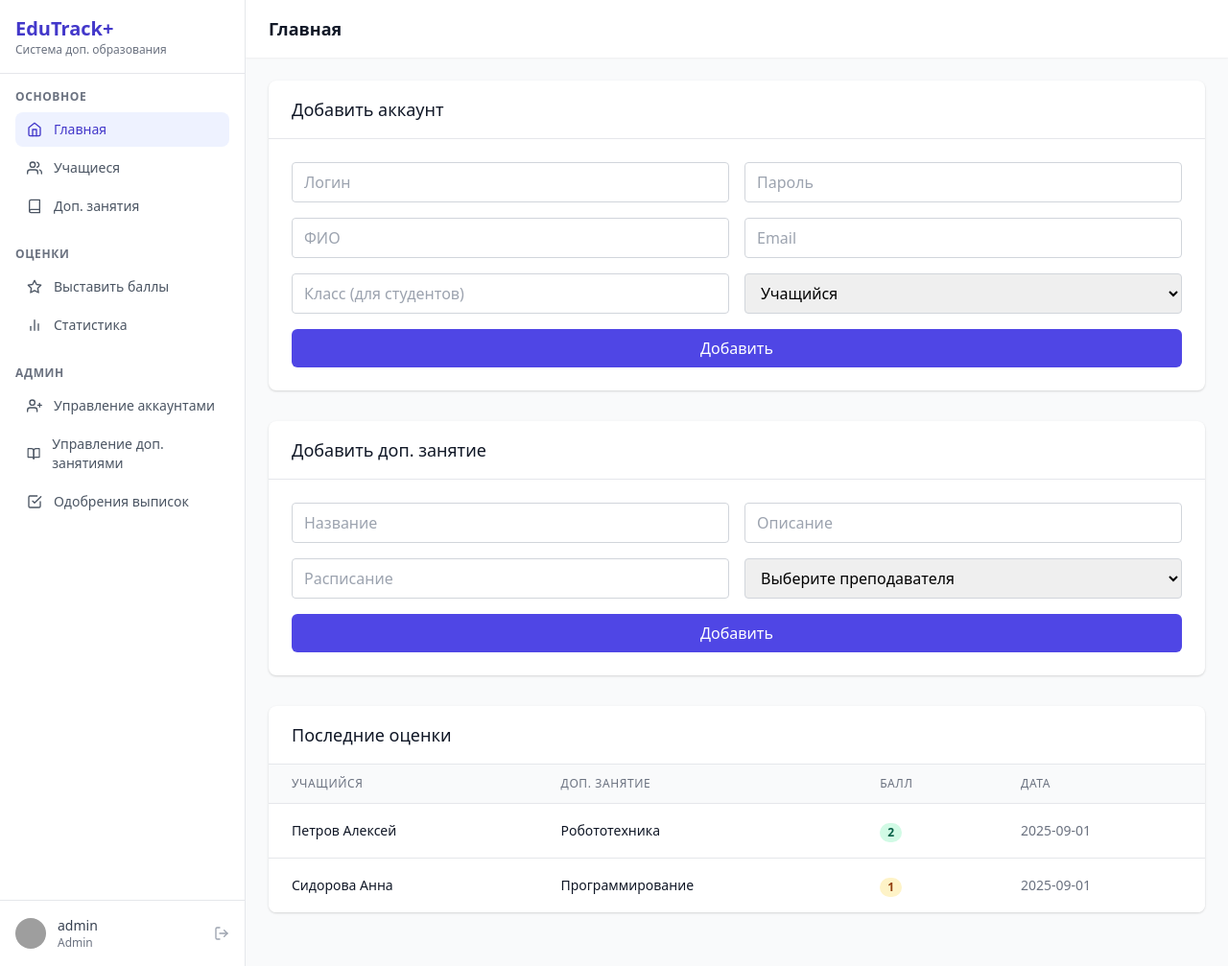
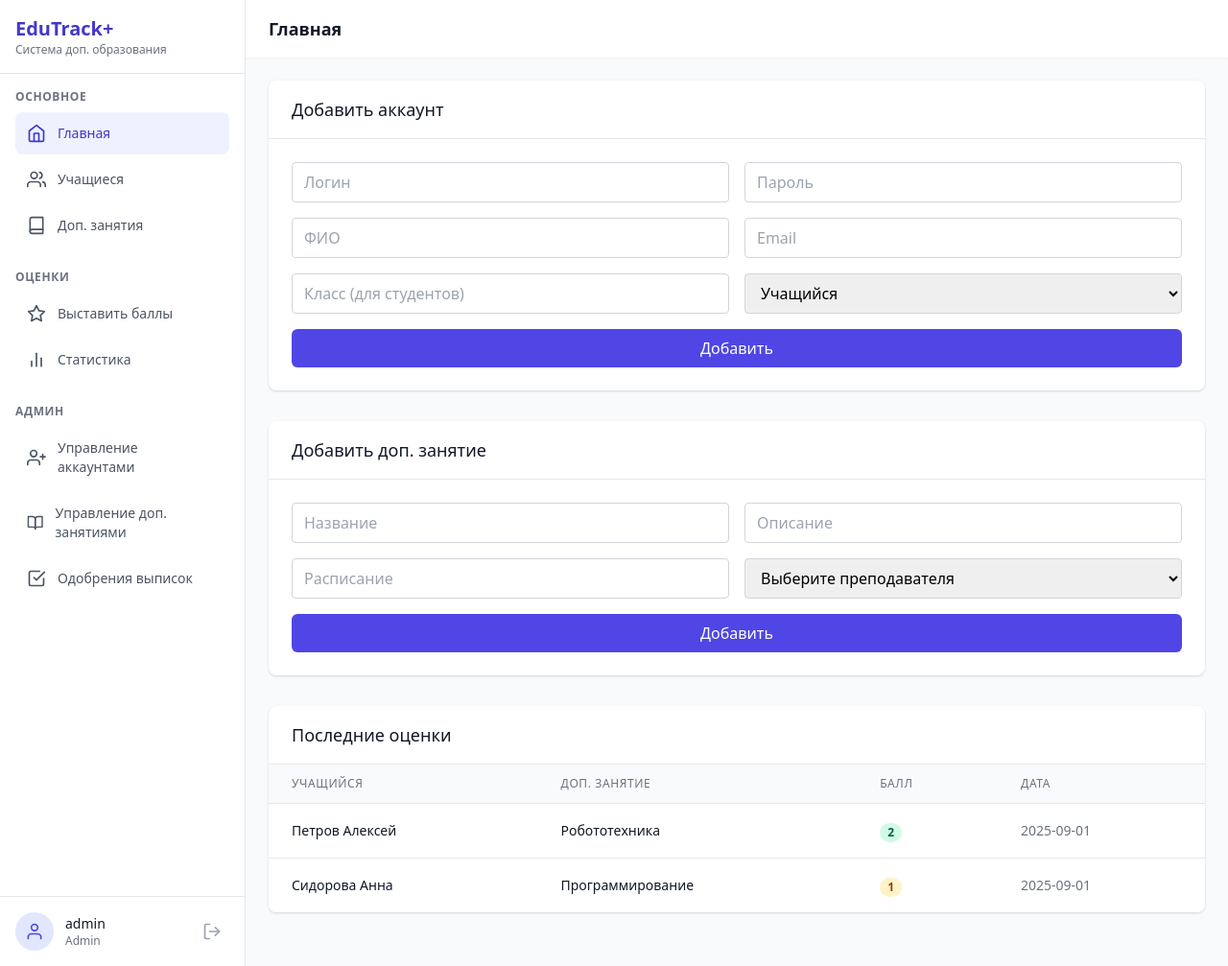
Before and after one commit to Saiw-web/fronted, a PHP site: page /index.php in a window 1280 px wide. Shown: the whole page at 96% size. Run offline with PHP 8.4, Linux system fonts and the light colour scheme; a user stored in the database is signed in; data comes from the database, SQL or seed files in the repository; grey boxes are pictures that could not be loaded.

Commit message:
Update sidebar.php

```diff
--- a/includes/sidebar.php
+++ b/includes/sidebar.php
@@ -2,35 +2,56 @@
 $role = $_SESSION['role'];
 ?>
 
-<!-- УДАЛЕНО: <div class="flex h-screen overflow-hidden"> — это дублирует контейнер из index.php -->
+<!-- Mobile menu button -->
+<div class="lg:hidden fixed top-0 left-0 right-0 z-50 bg-white border-b border-gray-200 px-4 py-3">
+    <div class="flex items-center justify-between">
+        <h1 class="text-xl font-bold text-indigo-700">EduTrack+</h1>
+        <button id="mobile-menu-btn" class="p-2 rounded-md text-gray-600 hover:text-gray-900 hover:bg-gray-100 focus:outline-none focus:ring-2 focus:ring-indigo-500">
+            <svg class="w-6 h-6" fill="none" stroke="currentColor" viewBox="0 0 24 24">
+                <path stroke-linecap="round" stroke-linejoin="round" stroke-width="2" d="M4 6h16M4 12h16M4 18h16"></path>
+            </svg>
+        </button>
+    </div>
+</div>
 
-<div class="sidebar bg-white w-64 border-r border-gray-200 flex flex-col">
-    <div class="p-4 border-b border-gray-200">
-        <h1 class="text-xl font-bold text-indigo-700">EduTrack+</h1>
-        <p class="text-xs text-gray-500">Система доп. образования</p>
+<!-- Mobile menu overlay -->
+<div id="mobile-menu-overlay" class="lg:hidden fixed inset-0 z-40 bg-black bg-opacity-50 transition-opacity opacity-0 pointer-events-none">
+</div>
+
+<!-- Sidebar -->
+<div id="sidebar" class="sidebar bg-white w-64 border-r border-gray-200 flex flex-col fixed lg:static inset-y-0 left-0 z-40 transform -translate-x-full lg:translate-x-0 transition-transform duration-300 ease-in-out">
+    <div class="p-4 border-b border-gray-200 mt-16 lg:mt-0">
+        <h1 class="text-xl font-bold text-indigo-700 hidden lg:block">EduTrack+</h1>
+        <p class="text-xs text-gray-500 hidden lg:block">Система доп. образования</p>
+        <!-- Mobile close button -->
+        <button id="mobile-close-btn" class="lg:hidden absolute top-4 right-4 p-2 rounded-md text-gray-600 hover:text-gray-900 hover:bg-gray-100">
+            <svg class="w-6 h-6" fill="none" stroke="currentColor" viewBox="0 0 24 24">
+                <path stroke-linecap="round" stroke-linejoin="round" stroke-width="2" d="M6 18L18 6M6 6l12 12"></path>
+            </svg>
+        </button>
     </div>
     <nav class="flex-1 overflow-y-auto">
         <div class="p-4">
             <div class="mb-6">
-                <h3 class="text-xs font-semibold text-gray-500 uppercase tracking-wider">Основное</h3>
-                <ul class="mt-2">
-                    <li class="mb-1">
-                        <a href="index.php" class="flex items-center px-3 py-2 text-sm font-medium text-gray-600 hover:text-indigo-700 hover:bg-indigo-50 rounded-lg <?php echo (basename($_SERVER['PHP_SELF']) == 'index.php' ? 'text-indigo-700 bg-indigo-50' : ''); ?>">
-                            <i data-feather="home" class="mr-3 w-4 h-4"></i>
+                <h3 class="text-xs font-semibold text-gray-500 uppercase tracking-wider mb-2">Основное</h3>
+                <ul class="space-y-1">
+                    <li>
+                        <a href="index.php" class="flex items-center px-3 py-3 text-sm font-medium text-gray-600 hover:text-indigo-700 hover:bg-indigo-50 rounded-lg transition-colors <?php echo (basename($_SERVER['PHP_SELF']) == 'index.php' ? 'text-indigo-700 bg-indigo-50' : ''); ?>">
+                            <i data-feather="home" class="mr-3 w-5 h-5"></i>
                             Главная
                         </a>
                     </li>
                     <?php if ($role != 'student'): ?>
-                    <li class="mb-1">
-                        <a href="students.php" class="flex items-center px-3 py-2 text-sm font-medium text-gray-600 hover:text-indigo-700 hover:bg-indigo-50 rounded-lg <?php echo (basename($_SERVER['PHP_SELF']) == 'students.php' ? 'text-indigo-700 bg-indigo-50' : ''); ?>">
-                            <i data-feather="users" class="mr-3 w-4 h-4"></i>
+                    <li>
+                        <a href="students.php" class="flex items-center px-3 py-3 text-sm font-medium text-gray-600 hover:text-indigo-700 hover:bg-indigo-50 rounded-lg transition-colors <?php echo (basename($_SERVER['PHP_SELF']) == 'students.php' ? 'text-indigo-700 bg-indigo-50' : ''); ?>">
+                            <i data-feather="users" class="mr-3 w-5 h-5"></i>
                             Учащиеся
                         </a>
                     </li>
                     <?php endif; ?>
-                    <li class="mb-1">
-                        <a href="courses.php" class="flex items-center px-3 py-2 text-sm font-medium text-gray-600 hover:text-indigo-700 hover:bg-indigo-50 rounded-lg <?php echo (basename($_SERVER['PHP_SELF']) == 'courses.php' ? 'text-indigo-700 bg-indigo-50' : ''); ?>">
-                            <i data-feather="book" class="mr-3 w-4 h-4"></i>
+                    <li>
+                        <a href="courses.php" class="flex items-center px-3 py-3 text-sm font-medium text-gray-600 hover:text-indigo-700 hover:bg-indigo-50 rounded-lg transition-colors <?php echo (basename($_SERVER['PHP_SELF']) == 'courses.php' ? 'text-indigo-700 bg-indigo-50' : ''); ?>">
+                            <i data-feather="book" class="mr-3 w-5 h-5"></i>
                             <?php echo ($role == 'student' ? 'Мои допы' : 'Доп. занятия'); ?>
                         </a>
                     </li>
@@ -38,17 +59,17 @@ $role = $_SESSION['role'];
             </div>
             <?php if ($role != 'student'): ?>
             <div class="mb-6">
-                <h3 class="text-xs font-semibold text-gray-500 uppercase tracking-wider">Оценки</h3>
-                <ul class="mt-2">
-                    <li class="mb-1">
-                        <a href="grades.php" class="flex items-center px-3 py-2 text-sm font-medium text-gray-600 hover:text-indigo-700 hover:bg-indigo-50 rounded-lg <?php echo (basename($_SERVER['PHP_SELF']) == 'grades.php' ? 'text-indigo-700 bg-indigo-50' : ''); ?>">
-                            <i data-feather="star" class="mr-3 w-4 h-4"></i>
+                <h3 class="text-xs font-semibold text-gray-500 uppercase tracking-wider mb-2">Оценки</h3>
+                <ul class="space-y-1">
+                    <li>
+                        <a href="grades.php" class="flex items-center px-3 py-3 text-sm font-medium text-gray-600 hover:text-indigo-700 hover:bg-indigo-50 rounded-lg transition-colors <?php echo (basename($_SERVER['PHP_SELF']) == 'grades.php' ? 'text-indigo-700 bg-indigo-50' : ''); ?>">
+                            <i data-feather="star" class="mr-3 w-5 h-5"></i>
                             Выставить баллы
                         </a>
                     </li>
-                    <li class="mb-1">
-                        <a href="stats.php" class="flex items-center px-3 py-2 text-sm font-medium text-gray-600 hover:text-indigo-700 hover:bg-indigo-50 rounded-lg <?php echo (basename($_SERVER['PHP_SELF']) == 'stats.php' ? 'text-indigo-700 bg-indigo-50' : ''); ?>">
-                            <i data-feather="bar-chart-2" class="mr-3 w-4 h-4"></i>
+                    <li>
+                        <a href="stats.php" class="flex items-center px-3 py-3 text-sm font-medium text-gray-600 hover:text-indigo-700 hover:bg-indigo-50 rounded-lg transition-colors <?php echo (basename($_SERVER['PHP_SELF']) == 'stats.php' ? 'text-indigo-700 bg-indigo-50' : ''); ?>">
+                            <i data-feather="bar-chart-2" class="mr-3 w-5 h-5"></i>
                             Статистика
                         </a>
                     </li>
@@ -56,32 +77,36 @@ $role = $_SESSION['role'];
             </div>
             <?php endif; ?>
             <?php if ($role == 'teacher'): ?>
-            <li class="mb-1">
-                <a href="teacher_approvals.php" class="flex items-center px-3 py-2 text-sm font-medium text-gray-600 hover:text-indigo-700 hover:bg-indigo-50 rounded-lg <?php echo (basename($_SERVER['PHP_SELF']) == 'teacher_approvals.php' ? 'text-indigo-700 bg-indigo-50' : ''); ?>">
-                    <i data-feather="check-square" class="mr-3 w-4 h-4"></i>
-                    Одобрения записей
-                </a>
-            </li>
+            <div class="mb-6">
+                <ul class="space-y-1">
+                    <li>
+                        <a href="teacher_approvals.php" class="flex items-center px-3 py-3 text-sm font-medium text-gray-600 hover:text-indigo-700 hover:bg-indigo-50 rounded-lg transition-colors <?php echo (basename($_SERVER['PHP_SELF']) == 'teacher_approvals.php' ? 'text-indigo-700 bg-indigo-50' : ''); ?>">
+                            <i data-feather="check-square" class="mr-3 w-5 h-5"></i>
+                            Одобрения записей
+                        </a>
+                    </li>
+                </ul>
+            </div>
             <?php endif; ?>
             <?php if ($role == 'admin'): ?>
             <div class="mb-6">
-                <h3 class="text-xs font-semibold text-gray-500 uppercase tracking-wider">Админ</h3>
-                <ul class="mt-2">
-                    <li class="mb-1">
-                        <a href="admin_users.php" class="flex items-center px-3 py-2 text-sm font-medium text-gray-600 hover:text-indigo-700 hover:bg-indigo-50 rounded-lg <?php echo (basename($_SERVER['PHP_SELF']) == 'admin_users.php' ? 'text-indigo-700 bg-indigo-50' : ''); ?>">
-                            <i data-feather="user-plus" class="mr-3 w-4 h-4"></i>
+                <h3 class="text-xs font-semibold text-gray-500 uppercase tracking-wider mb-2">Админ</h3>
+                <ul class="space-y-1">
+                    <li>
+                        <a href="admin_users.php" class="flex items-center px-3 py-3 text-sm font-medium text-gray-600 hover:text-indigo-700 hover:bg-indigo-50 rounded-lg transition-colors <?php echo (basename($_SERVER['PHP_SELF']) == 'admin_users.php' ? 'text-indigo-700 bg-indigo-50' : ''); ?>">
+                            <i data-feather="user-plus" class="mr-3 w-5 h-5"></i>
                             Управление аккаунтами
                         </a>
                     </li>
-                    <li class="mb-1">
-                        <a href="admin_courses.php" class="flex items-center px-3 py-2 text-sm font-medium text-gray-600 hover:text-indigo-700 hover:bg-indigo-50 rounded-lg <?php echo (basename($_SERVER['PHP_SELF']) == 'admin_courses.php' ? 'text-indigo-700 bg-indigo-50' : ''); ?>">
-                            <i data-feather="book-open" class="mr-3 w-4 h-4"></i>
+                    <li>
+                        <a href="admin_courses.php" class="flex items-center px-3 py-3 text-sm font-medium text-gray-600 hover:text-indigo-700 hover:bg-indigo-50 rounded-lg transition-colors <?php echo (basename($_SERVER['PHP_SELF']) == 'admin_courses.php' ? 'text-indigo-700 bg-indigo-50' : ''); ?>">
+                            <i data-feather="book-open" class="mr-3 w-5 h-5"></i>
                             Управление доп. занятиями
                         </a>
                     </li>
-                    <li class="mb-1">
-                        <a href="admin_requests.php" class="flex items-center px-3 py-2 text-sm font-medium text-gray-600 hover:text-indigo-700 hover:bg-indigo-50 rounded-lg <?php echo (basename($_SERVER['PHP_SELF']) == 'admin_requests.php' ? 'text-indigo-700 bg-indigo-50' : ''); ?>">
-                            <i data-feather="check-square" class="mr-3 w-4 h-4"></i>
+                    <li>
+                        <a href="admin_requests.php" class="flex items-center px-3 py-3 text-sm font-medium text-gray-600 hover:text-indigo-700 hover:bg-indigo-50 rounded-lg transition-colors <?php echo (basename($_SERVER['PHP_SELF']) == 'admin_requests.php' ? 'text-indigo-700 bg-indigo-50' : ''); ?>">
+                            <i data-feather="check-square" class="mr-3 w-5 h-5"></i>
                             Одобрения выписок
                         </a>
                     </li>
@@ -92,16 +117,35 @@ $role = $_SESSION['role'];
     </nav>
     <div class="p-4 border-t border-gray-200">
         <div class="flex items-center">
-            <img src="http://static.photos/people/200x200/1" alt="User" class="w-8 h-8 rounded-full">
-            <div class="ml-3">
-                <p class="text-sm font-medium text-gray-700"><?php echo htmlspecialchars($_SESSION['username']); ?></p>
-                <p class="text-xs text-gray-500"><?php echo ucfirst($_SESSION['role']); ?></p>
+            <div class="w-10 h-10 bg-indigo-100 rounded-full flex items-center justify-center">
+                <i data-feather="user" class="w-5 h-5 text-indigo-600"></i>
             </div>
-            <a href="logout.php" class="ml-auto text-gray-400 hover:text-gray-500">
-                <i data-feather="log-out" class="w-4 h-4"></i>
+            <div class="ml-3 flex-1 min-w-0">
+                <p class="text-sm font-medium text-gray-900 truncate"><?php echo htmlspecialchars($_SESSION['username']); ?></p>
+                <p class="text-xs text-gray-500 capitalize"><?php echo ucfirst($_SESSION['role']); ?></p>
+            </div>
+            <a href="logout.php" class="ml-2 p-2 text-gray-400 hover:text-red-500 transition-colors" title="Выйти">
+                <i data-feather="log-out" class="w-5 h-5"></i>
             </a>
         </div>
     </div>
 </div>
 
-<!-- Закрывающий </div> для основного flex из index.php добавляется в index.php после include -->
+<script>
+document.addEventListener('DOMContentLoaded', function() {
+    const mobileMenuBtn = document.getElementById('mobile-menu-btn');
+    const mobileCloseBtn = document.getElementById('mobile-close-btn');
+    const sidebar = document.getElementById('sidebar');
+    const overlay = document.getElementById('mobile-menu-overlay');
+
+    function toggleMobileMenu() {
+        sidebar.classList.toggle('-translate-x-full');
+        overlay.classList.toggle('opacity-0');
+        overlay.classList.toggle('pointer-events-none');
+    }
+
+    mobileMenuBtn?.addEventListener('click', toggleMobileMenu);
+    mobileCloseBtn?.addEventListener('click', toggleMobileMenu);
+    overlay?.addEventListener('click', toggleMobileMenu);
+});
+</script>
```
